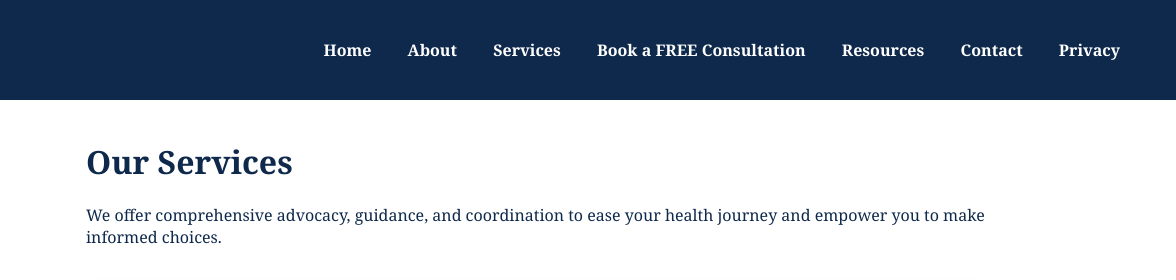
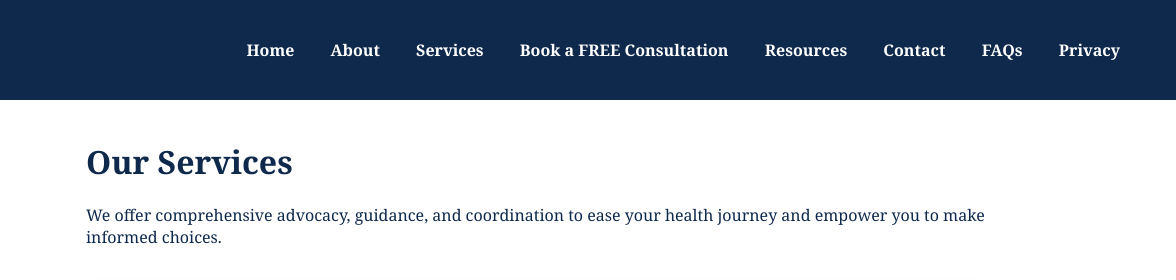
Before and after one commit to naderhealthcare/naderhealth, a plain HTML site: page services.html in a window 1280 px wide. Shown: the top 280 px of the page, 104-1280 px from the left. Drawn offline with Linux system fonts and the light colour scheme.

Commit message:
Update services.html

```diff
--- a/services.html
+++ b/services.html
@@ -13,6 +13,7 @@
             <a href="book.html">Book a FREE Consultation</a>
             <a href="resources.html">Resources</a>
             <a href="contact.html">Contact</a>
+          <a href="faq.html">FAQs</a>
              <a href="privacy.html">Privacy</a>
         </nav>
     </header>
```
